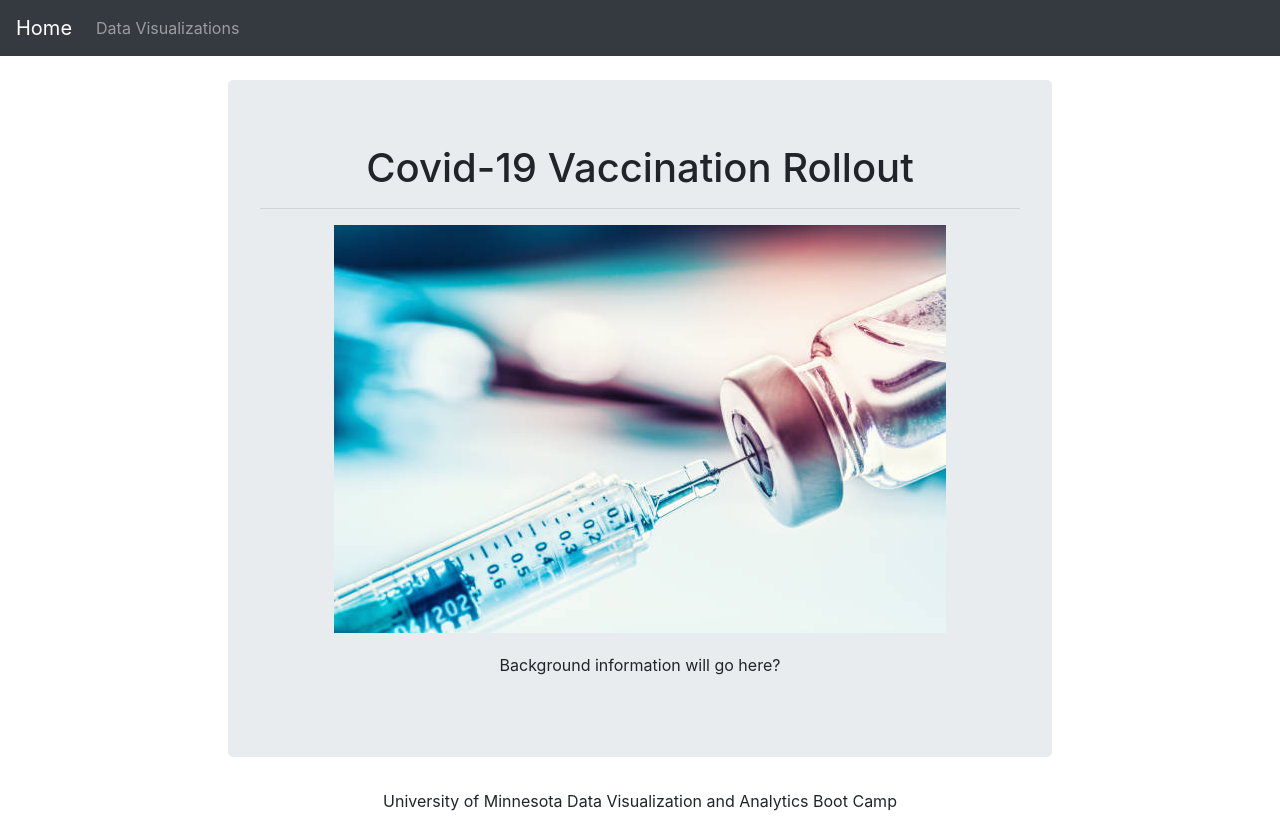
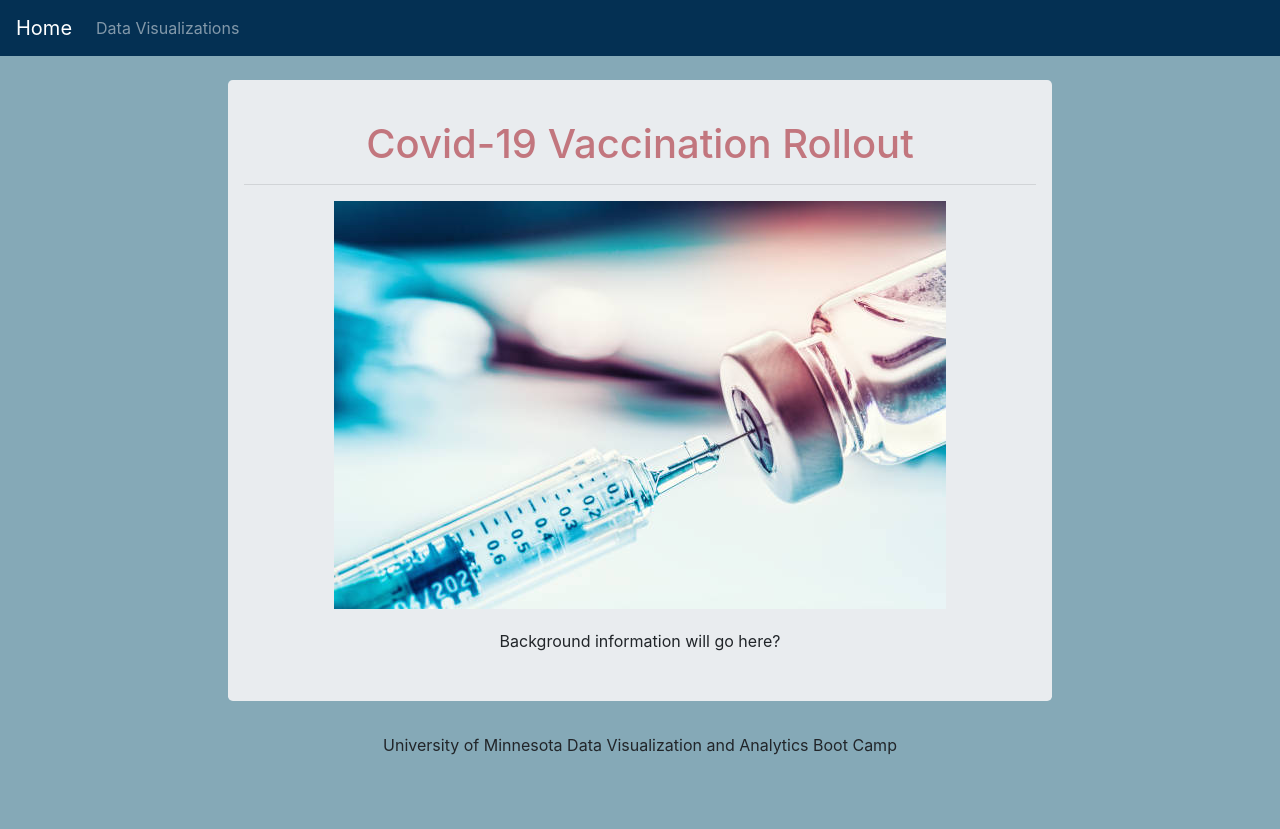
Before and after one commit to Zean77/Data-Visualization-Project, a plain HTML site: page Index.html in a window 1280 px wide. After the commit the page ends 800 px from the top, so only its background shows below. Drawn offline with nearby package versions, Linux system fonts and the light colour scheme.

Commit message:
add colors

```diff
--- a/Index.html
+++ b/Index.html
@@ -4,14 +4,12 @@
     <title>Covid-19 Vaccinations</title>
 <meta charset="utf-8">
 <meta name= "viewport" content = "width=device-width, initial scale=1">
-<link rel="stylesheet" href="https://maxcdn.bootstrapcdn.com/bootstrap/4.5.2/css/bootstrap.min.css">
-<script src="https://ajax.googleapis.com/ajax/libs/jquery/3.5.1/jquery.min.js"></script>
-<script src="https://cdnjs.cloudflare.com/ajax/libs/popper.js/1.16.0/umd/popper.min.js"></script>
-<script src="https://maxcdn.bootstrapcdn.com/bootstrap/4.5.2/js/bootstrap.min.js"></script>
-</head><link rel="stylesheet" href="style.css">
+<link rel="stylesheet" href="https://stackpath.bootstrapcdn.com/bootstrap/4.3.1/css/bootstrap.min.css" integrity="sha384-ggOyR0iXCbMQv3Xipma34MD+dH/1fQ784/j6cY/iJTQUOhcWr7x9JvoRxT2MZw1T" crossorigin="anonymous">
+  <link rel="stylesheet" href="style.css">
+</head>
 </head>
 <body>
-    <nav class="navbar navbar-expand-md bg-dark navbar-dark">
+    <nav class="navbar navbar-expand-md navbar-dark" style = "background-color:#043053;">
         <a class="navbar-brand" href="Index.html">Home</a>
         <button class="navbar-toggler" type="button" data-toggle="collapse" data-target="#collapsibleNavbar">
           <span class="navbar-toggler-icon"></span>
@@ -32,7 +30,7 @@
                 <div class= "jumbotron text-center">
                 <h1>Covid-19 Vaccination Rollout</h1>
                 <hr>
-                <img style="padding-bottom:20px" src="Images/Vaccination-Stock-Image.jpg" alt="Vaccine Photo">
+                <img style = "max-width: 100%; height:auto;padding-bottom:20px" src="Images/Vaccination-Stock-Image.jpg" alt="Vaccine Photo" >
                 <br>
                 <p>Background information will go here?</p>
             </div>
--- /dev/null
+++ b/style.css
@@ -0,0 +1,15 @@
+h1 {
+color: #C2767E;
+margin-top:0.5rem;}
+
+.jumbotron {
+    padding: 2rem 1rem;
+    margin-bottom: 2rem;
+    border-radius: .3rem;
+background-color: ##EEF7F4;
+}
+
+body {
+ background-color: #85A9B7;
+
+}
```
